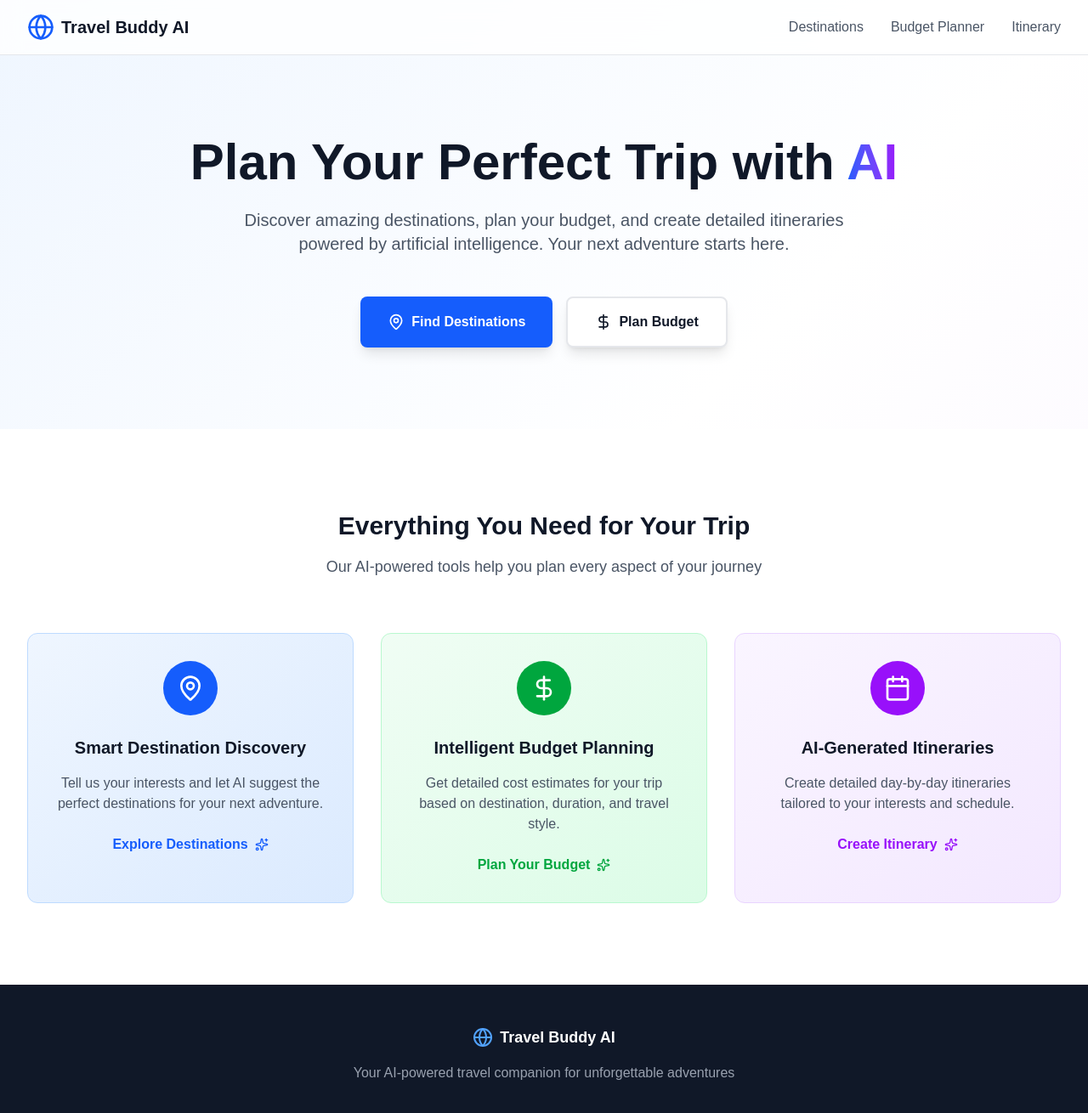
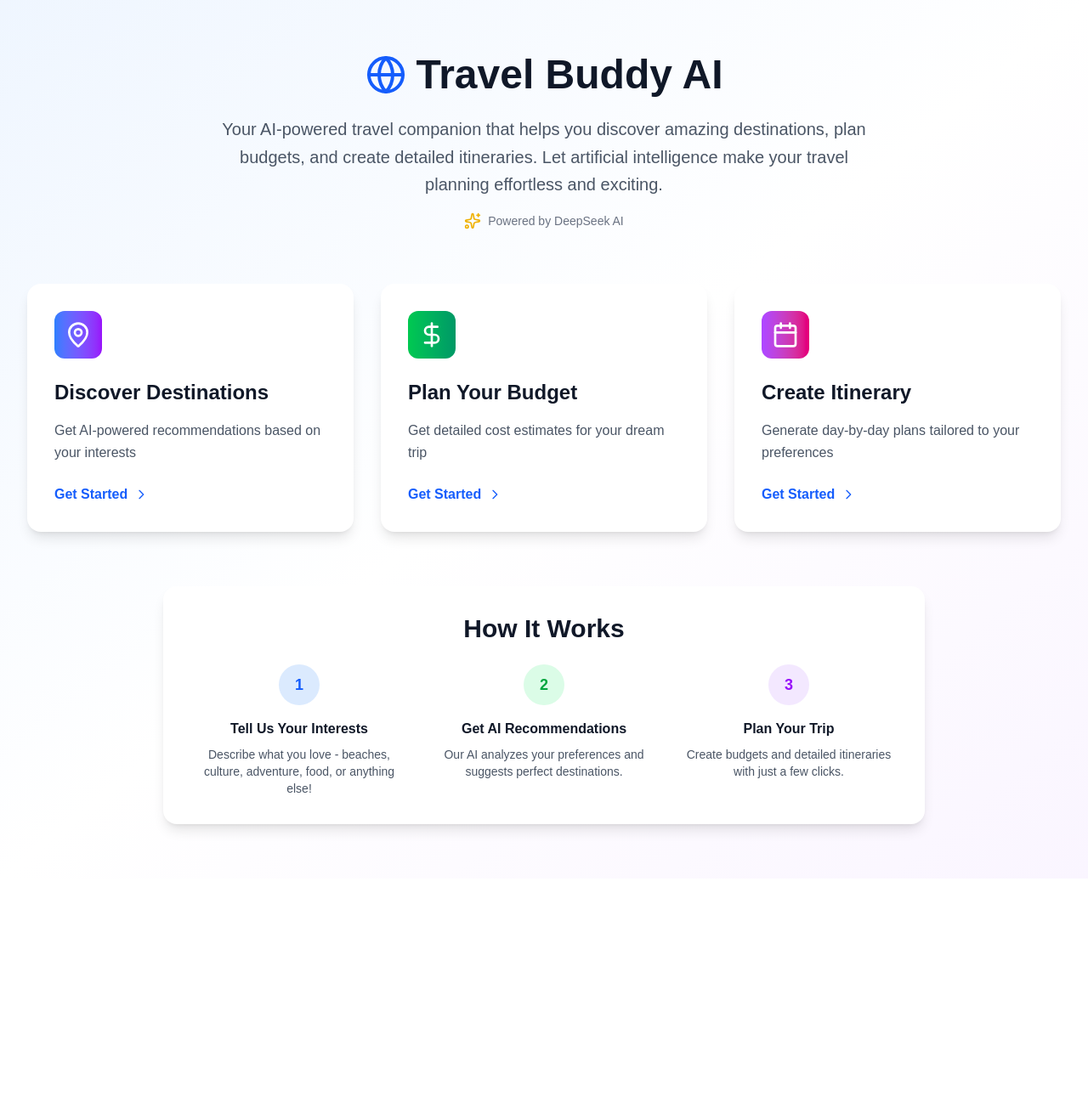
Before and after one commit to notsoocool/travel_buddy, a Next.js app in the folder frontend/: page / in a window 1280 px wide. Shown: the top 1310 px of the page at 85% size. After the commit the page ends 1034 px from the top, so only its background shows below. Built offline with nearby package versions, Linux system fonts and the light colour scheme.

Commit message:
feat: enhance UI/UX with minor improvements
- Add health check endpoint for API monitoring
- Redesign homepage with interactive hover effects
- Display current date in budget planner
- Show current season in itinerary planner
- Improve budget prompt accuracy
- Update API metadata and versioning

```diff
--- a/frontend/src/app/budget/page.tsx
+++ b/frontend/src/app/budget/page.tsx
@@ -32,6 +32,13 @@ function BudgetForm() {
 		{ value: "mid-range", label: "Mid-Range", description: "Hotels, restaurants, mix of transport" },
 		{ value: "luxury", label: "Luxury", description: "High-end hotels, fine dining, private transport" },
 	];
+
+	const currentDate = new Date().toLocaleDateString("en-US", {
+		weekday: "long",
+		year: "numeric",
+		month: "long",
+		day: "numeric",
+	});
 
 	const handleSubmit = async (e: React.FormEvent) => {
 		e.preventDefault();
@@ -81,6 +88,7 @@ function BudgetForm() {
 					<p className="text-xl text-gray-600">
 						Get detailed cost estimates for your trip to <span className="font-semibold text-green-600">{destination || "your destination"}</span>.
 					</p>
+					<p className="text-sm text-gray-500 mt-2">Planning on {currentDate}</p>
 				</div>
 
 				{/* Budget Form */}
--- a/frontend/src/app/itinerary/page.tsx
+++ b/frontend/src/app/itinerary/page.tsx
@@ -35,6 +35,14 @@ function ItineraryForm() {
 		{ value: "shopping_nightlife", label: "Shopping & Nightlife", description: "Shopping districts, markets, and entertainment" },
 		{ value: "history_museums", label: "History & Museums", description: "Historical sites, museums, and cultural heritage" },
 	];
+
+	const getCurrentSeason = () => {
+		const month = new Date().getMonth();
+		if (month >= 2 && month <= 4) return "Spring";
+		if (month >= 5 && month <= 7) return "Summer";
+		if (month >= 8 && month <= 10) return "Autumn";
+		return "Winter";
+	};
 
 	const handleSubmit = async (e: React.FormEvent) => {
 		e.preventDefault();
@@ -84,6 +92,7 @@ function ItineraryForm() {
 					<p className="text-xl text-gray-600">
 						Get a detailed day-by-day plan for your trip to <span className="font-semibold text-purple-600">{destination || "your destination"}</span>.
 					</p>
+					<p className="text-sm text-gray-500 mt-2">Current season: {getCurrentSeason()}</p>
 				</div>
 
 				{/* Itinerary Form */}
--- a/frontend/src/app/page.tsx
+++ b/frontend/src/app/page.tsx
@@ -1,125 +1,118 @@
+"use client";
+
+import { useState } from "react";
 import { Globe, MapPin, DollarSign, Calendar, Sparkles } from "lucide-react";
 import Link from "next/link";
 
-export default function Home() {
+export default function HomePage() {
+	const [hoveredCard, setHoveredCard] = useState<string | null>(null);
+
+	const features = [
+		{
+			id: "destinations",
+			title: "Discover Destinations",
+			description: "Get AI-powered recommendations based on your interests",
+			icon: MapPin,
+			href: "/destinations",
+			color: "from-blue-500 to-purple-600",
+		},
+		{
+			id: "budget",
+			title: "Plan Your Budget",
+			description: "Get detailed cost estimates for your dream trip",
+			icon: DollarSign,
+			href: "/budget",
+			color: "from-green-500 to-emerald-600",
+		},
+		{
+			id: "itinerary",
+			title: "Create Itinerary",
+			description: "Generate day-by-day plans tailored to your preferences",
+			icon: Calendar,
+			href: "/itinerary",
+			color: "from-purple-500 to-pink-600",
+		},
+	];
+
 	return (
 		<div className="min-h-screen bg-gradient-to-br from-blue-50 via-white to-purple-50">
-			{/* Navigation */}
-			<nav className="bg-white/80 backdrop-blur-md border-b border-gray-200 sticky top-0 z-50">
-				<div className="max-w-7xl mx-auto px-4 sm:px-6 lg:px-8">
-					<div className="flex justify-between items-center h-16">
-						<div className="flex items-center space-x-2">
-							<Globe className="h-8 w-8 text-blue-600" />
-							<span className="text-xl font-bold text-gray-900">Travel Buddy AI</span>
-						</div>
-						<div className="hidden md:flex items-center space-x-8">
-							<Link href="/destinations" className="text-gray-600 hover:text-blue-600 transition-colors">
-								Destinations
-							</Link>
-							<Link href="/budget" className="text-gray-600 hover:text-blue-600 transition-colors">
-								Budget Planner
-							</Link>
-							<Link href="/itinerary" className="text-gray-600 hover:text-blue-600 transition-colors">
-								Itinerary
-							</Link>
-						</div>
+			<div className="max-w-7xl mx-auto px-4 sm:px-6 lg:px-8 py-16">
+				<div className="text-center mb-16">
+					<div className="flex items-center justify-center mb-6">
+						<Globe className="h-12 w-12 text-blue-600 mr-3" />
+						<h1 className="text-5xl font-bold text-gray-900">Travel Buddy AI</h1>
+					</div>
+					<p className="text-xl text-gray-600 max-w-3xl mx-auto leading-relaxed">
+						Your AI-powered travel companion that helps you discover amazing destinations, plan budgets, and create detailed itineraries. Let artificial
+						intelligence make your travel planning effortless and exciting.
+					</p>
+					<div className="flex items-center justify-center mt-4">
+						<Sparkles className="h-5 w-5 text-yellow-500 mr-2" />
+						<span className="text-sm text-gray-500">Powered by DeepSeek AI</span>
 					</div>
 				</div>
-			</nav>
 
-			{/* Hero Section */}
-			<div className="relative overflow-hidden">
-				<div className="max-w-7xl mx-auto px-4 sm:px-6 lg:px-8 py-24">
-					<div className="text-center">
-						<h1 className="text-4xl md:text-6xl font-bold text-gray-900 mb-6">
-							Plan Your Perfect Trip with <span className="text-transparent bg-clip-text bg-gradient-to-r from-blue-600 to-purple-600">AI</span>
-						</h1>
-						<p className="text-xl text-gray-600 mb-12 max-w-3xl mx-auto">
-							Discover amazing destinations, plan your budget, and create detailed itineraries powered by artificial intelligence. Your next adventure starts
-							here.
-						</p>
+				<div className="grid md:grid-cols-3 gap-8 mb-16">
+					{features.map((feature) => (
+						<Link
+							key={feature.id}
+							href={feature.href}
+							className="group"
+							onMouseEnter={() => setHoveredCard(feature.id)}
+							onMouseLeave={() => setHoveredCard(null)}
+						>
+							<div
+								className={`
+                bg-white rounded-2xl shadow-lg p-8 h-full transition-all duration-300
+                group-hover:shadow-xl group-hover:-translate-y-1
+                ${hoveredCard === feature.id ? "ring-2 ring-blue-200" : ""}
+              `}
+							>
+								<div className={`inline-flex p-3 rounded-xl bg-gradient-to-r ${feature.color} mb-6`}>
+									<feature.icon className="h-8 w-8 text-white" />
+								</div>
+								<h3 className="text-2xl font-bold text-gray-900 mb-4">{feature.title}</h3>
+								<p className="text-gray-600 leading-relaxed">{feature.description}</p>
+								<div className="mt-6 flex items-center text-blue-600 font-semibold group-hover:text-blue-700 transition-colors">
+									Get Started
+									<svg className="ml-2 h-4 w-4 transform group-hover:translate-x-1 transition-transform" fill="none" viewBox="0 0 24 24" stroke="currentColor">
+										<path strokeLinecap="round" strokeLinejoin="round" strokeWidth={2} d="M9 5l7 7-7 7" />
+									</svg>
+								</div>
+							</div>
+						</Link>
+					))}
+				</div>
 
-						<div className="flex flex-col sm:flex-row gap-4 justify-center">
-							<Link
-								href="/destinations"
-								className="inline-flex items-center px-8 py-4 bg-blue-600 text-white font-semibold rounded-lg hover:bg-blue-700 transition-colors shadow-lg hover:shadow-xl"
-							>
-								<MapPin className="mr-2 h-5 w-5" />
-								Find Destinations
-							</Link>
-							<Link
-								href="/budget"
-								className="inline-flex items-center px-8 py-4 bg-white text-gray-900 font-semibold rounded-lg border-2 border-gray-200 hover:border-blue-300 transition-colors shadow-lg hover:shadow-xl"
-							>
-								<DollarSign className="mr-2 h-5 w-5" />
-								Plan Budget
-							</Link>
+				<div className="text-center">
+					<div className="bg-white rounded-2xl shadow-lg p-8 max-w-4xl mx-auto">
+						<h2 className="text-3xl font-bold text-gray-900 mb-6">How It Works</h2>
+						<div className="grid md:grid-cols-3 gap-8">
+							<div className="text-center">
+								<div className="bg-blue-100 rounded-full w-12 h-12 flex items-center justify-center mx-auto mb-4">
+									<span className="text-blue-600 font-bold text-lg">1</span>
+								</div>
+								<h3 className="font-semibold text-gray-900 mb-2">Tell Us Your Interests</h3>
+								<p className="text-gray-600 text-sm">Describe what you love - beaches, culture, adventure, food, or anything else!</p>
+							</div>
+							<div className="text-center">
+								<div className="bg-green-100 rounded-full w-12 h-12 flex items-center justify-center mx-auto mb-4">
+									<span className="text-green-600 font-bold text-lg">2</span>
+								</div>
+								<h3 className="font-semibold text-gray-900 mb-2">Get AI Recommendations</h3>
+								<p className="text-gray-600 text-sm">Our AI analyzes your preferences and suggests perfect destinations.</p>
+							</div>
+							<div className="text-center">
+								<div className="bg-purple-100 rounded-full w-12 h-12 flex items-center justify-center mx-auto mb-4">
+									<span className="text-purple-600 font-bold text-lg">3</span>
+								</div>
+								<h3 className="font-semibold text-gray-900 mb-2">Plan Your Trip</h3>
+								<p className="text-gray-600 text-sm">Create budgets and detailed itineraries with just a few clicks.</p>
+							</div>
 						</div>
 					</div>
 				</div>
 			</div>
-
-			{/* Features Section */}
-			<div className="py-24 bg-white">
-				<div className="max-w-7xl mx-auto px-4 sm:px-6 lg:px-8">
-					<div className="text-center mb-16">
-						<h2 className="text-3xl font-bold text-gray-900 mb-4">Everything You Need for Your Trip</h2>
-						<p className="text-lg text-gray-600">Our AI-powered tools help you plan every aspect of your journey</p>
-					</div>
-
-					<div className="grid md:grid-cols-3 gap-8">
-						{/* Destination Discovery */}
-						<div className="text-center p-8 rounded-xl bg-gradient-to-br from-blue-50 to-blue-100 border border-blue-200">
-							<div className="inline-flex items-center justify-center w-16 h-16 bg-blue-600 rounded-full mb-6">
-								<MapPin className="h-8 w-8 text-white" />
-							</div>
-							<h3 className="text-xl font-semibold text-gray-900 mb-4">Smart Destination Discovery</h3>
-							<p className="text-gray-600 mb-6">Tell us your interests and let AI suggest the perfect destinations for your next adventure.</p>
-							<Link href="/destinations" className="inline-flex items-center text-blue-600 hover:text-blue-700 font-semibold">
-								Explore Destinations
-								<Sparkles className="ml-2 h-4 w-4" />
-							</Link>
-						</div>
-
-						{/* Budget Planning */}
-						<div className="text-center p-8 rounded-xl bg-gradient-to-br from-green-50 to-green-100 border border-green-200">
-							<div className="inline-flex items-center justify-center w-16 h-16 bg-green-600 rounded-full mb-6">
-								<DollarSign className="h-8 w-8 text-white" />
-							</div>
-							<h3 className="text-xl font-semibold text-gray-900 mb-4">Intelligent Budget Planning</h3>
-							<p className="text-gray-600 mb-6">Get detailed cost estimates for your trip based on destination, duration, and travel style.</p>
-							<Link href="/budget" className="inline-flex items-center text-green-600 hover:text-green-700 font-semibold">
-								Plan Your Budget
-								<Sparkles className="ml-2 h-4 w-4" />
-							</Link>
-						</div>
-
-						{/* Itinerary Generation */}
-						<div className="text-center p-8 rounded-xl bg-gradient-to-br from-purple-50 to-purple-100 border border-purple-200">
-							<div className="inline-flex items-center justify-center w-16 h-16 bg-purple-600 rounded-full mb-6">
-								<Calendar className="h-8 w-8 text-white" />
-							</div>
-							<h3 className="text-xl font-semibold text-gray-900 mb-4">AI-Generated Itineraries</h3>
-							<p className="text-gray-600 mb-6">Create detailed day-by-day itineraries tailored to your interests and schedule.</p>
-							<Link href="/itinerary" className="inline-flex items-center text-purple-600 hover:text-purple-700 font-semibold">
-								Create Itinerary
-								<Sparkles className="ml-2 h-4 w-4" />
-							</Link>
-						</div>
-					</div>
-				</div>
-			</div>
-
-			{/* Footer */}
-			<footer className="bg-gray-900 text-white py-12">
-				<div className="max-w-7xl mx-auto px-4 sm:px-6 lg:px-8 text-center">
-					<div className="flex items-center justify-center space-x-2 mb-4">
-						<Globe className="h-6 w-6 text-blue-400" />
-						<span className="text-lg font-semibold">Travel Buddy AI</span>
-					</div>
-					<p className="text-gray-400">Your AI-powered travel companion for unforgettable adventures</p>
-				</div>
-			</footer>
 		</div>
 	);
 }
```
Also changed, not shown: 2 other files (tests, documents, lock files or other folders).
